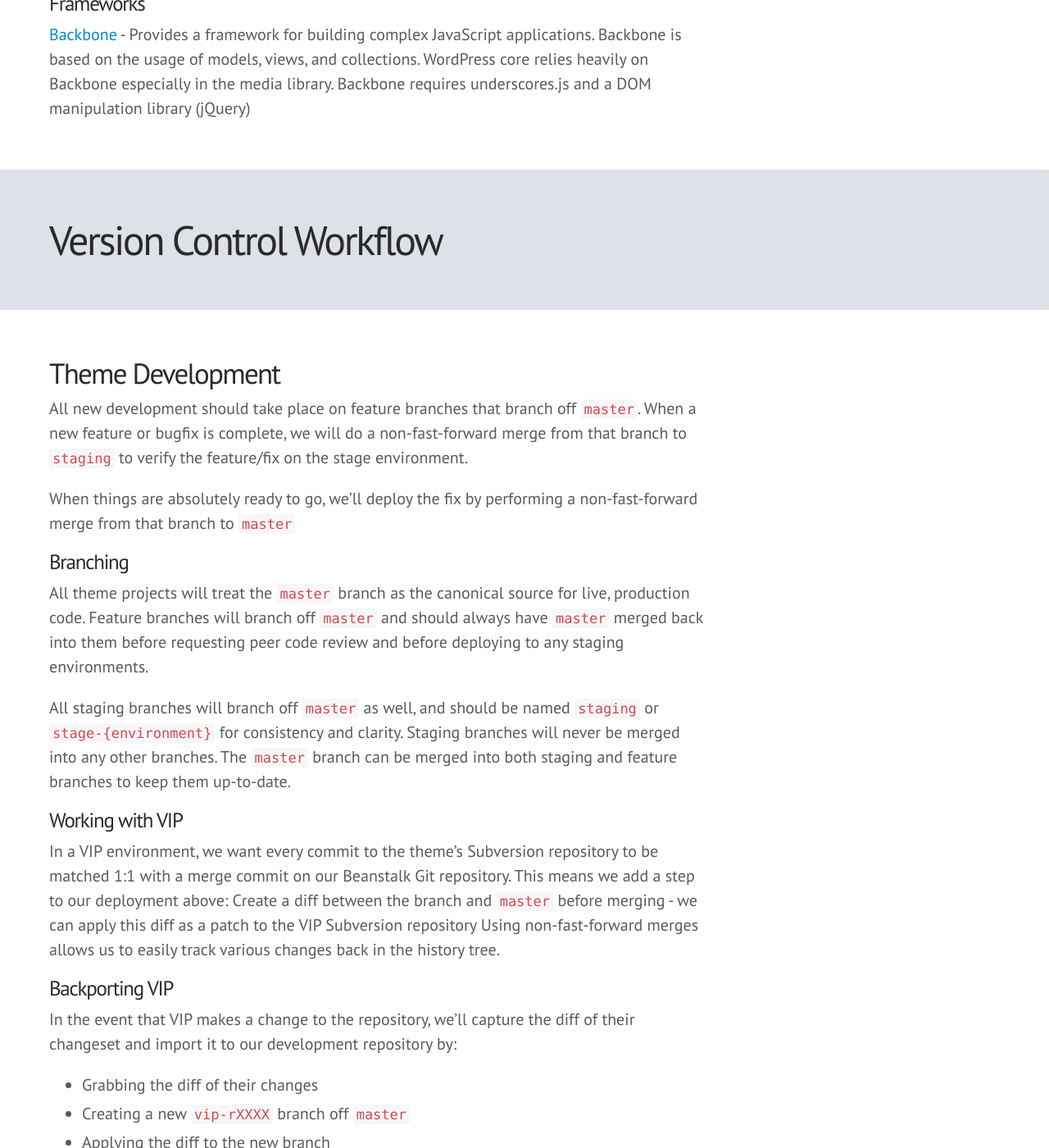
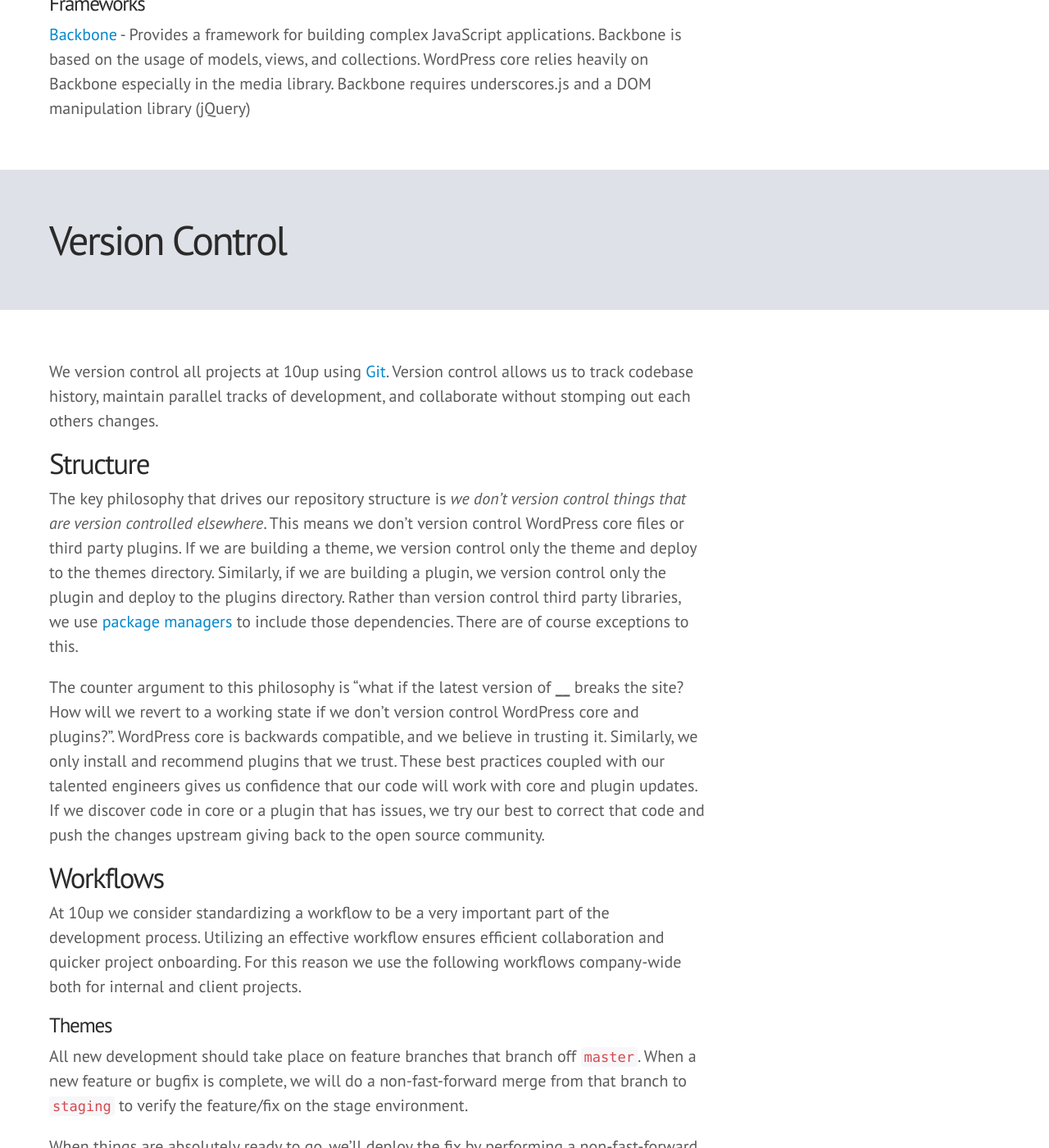
Before and after one commit to 10up/Engineering-Best-Practices, a Jekyll site: the page built from index.html, in a window 1280 px wide and 1400 px high, scrolled down 22768 px. Shown: the whole window at 82% size. Built offline with Jekyll 4.4.1, drawn with Linux system fonts in a browser that asks for light colours; some web fonts are replaced; Markdown is read by kramdown in place of the engine named in the settings; comment, search, counter and statistics services are not loaded; some of the changed text lies outside the part shown.

Commit message:
Restructure version control; add version control structure

````diff
--- a/_includes/markdown/Version-Control-Workflow.md
+++ b/_includes/markdown/Version-Control.md
@@ -1,21 +1,33 @@
-<h3 id="theme-workflow">Theme Development</h3>
+We version control all projects at 10up using [Git](http://git-scm.com/). Version control allows us to track codebase history, maintain parallel tracks of development, and collaborate without stomping out each others changes.
+
+<h3 id="version-control-structure">Structure</h3>
+
+The key philosophy that drives our repository structure is *we don't version control things that are version controlled elsewhere*. This means we don't version control WordPress core files or third party plugins. If we are building a theme, we version control only the theme and deploy to the themes directory. Similarly, if we are building a plugin, we version control only the plugin and deploy to the plugins directory. Rather than version control third party libraries, we use [package managers](#package-managers) to include those dependencies. There are of course exceptions to this.
+
+The counter argument to this philosophy is "what if the latest version of ______ breaks the site? How will we revert to a working state if we don't version control WordPress core and plugins?". WordPress core is backwards compatible, and we believe in trusting it. Similarly, we only install and recommend plugins that we trust. These best practices coupled with our talented engineers gives us confidence that our code will work with core and plugin updates. If we discover code in core or a plugin that has issues, we try our best to correct that code and push the changes upstream giving back to the open source community.
+
+<h3 id="workflows">Workflows</h3>
+
+At 10up we consider standardizing a workflow to be a very important part of the development process. Utilizing an effective workflow ensures efficient collaboration and quicker project onboarding. For this reason we use the following workflows company-wide both for internal and client projects.
+
+#### Themes
 
 All new development should take place on feature branches that branch off ```master```. When a new feature or bugfix is complete, we will do a non-fast-forward merge from that branch to ```staging``` to verify the feature/fix on the stage environment.
 
 When things are absolutely ready to go, we'll deploy the fix by performing a non-fast-forward merge from that branch to ```master```
 
-#### Branching
+##### Branching
 
 All theme projects will treat the ```master``` branch as the canonical source for live, production code. Feature branches will branch off ```master``` and should always have ```master``` merged back into them before requesting peer code review and before deploying to any staging environments.
 
 All staging branches will branch off ```master``` as well, and should be named ```staging``` or ```stage-{environment}``` for consistency and clarity. Staging branches will never be merged into any other branches. The ```master``` branch can be merged into both staging and feature branches to keep them up-to-date.
 
-#### Working with VIP
+##### Working with VIP
 
 In a VIP environment, we want every commit to the theme's Subversion repository to be matched 1:1 with a merge commit on our Beanstalk Git repository. This means we add a step to our deployment above: Create a diff between the branch and ```master``` before merging - we can apply this diff as a patch to the VIP Subversion repository
 Using non-fast-forward merges allows us to easily track various changes back in the history tree.
 
-#### Backporting VIP
+##### Backporting VIP
 
 In the event that VIP makes a change to the repository, we'll capture the diff of their changeset and import it to our development repository by:
 
@@ -25,7 +37,7 @@
 * Merging the branch to ```staging```, using a non-fast-forward merge
 * Merging the branch back to ```master```, again using a non-fast-forward merge
 
-#### Archiving Branches
+##### Archiving Branches
 
 This workflow will inevitably build up a large list of branches in the repository. To prevent a large number of unused branches living in the repository, we'll archive them after feature development is complete.
 
@@ -39,15 +51,15 @@
 
 The tag will allow us to easily return to the branch should we need to for any reason.
 
-<h3 id="plugin-workflow">Plugin Development</h3>
+#### Plugins
 
 Unlike theme development, the ```master``` branch represents a stable, released, versioned product. Ongoing development will happen on a ```develop``` branch, which it itself branched off ```master```.
 
-#### Branching
+##### Branching
 
 New features should be branched off ```develop``` and, once complete, merged back into ```develop``` using a non-fast-forward merge.
 
-#### Deploying
+##### Deploying
 
 When a new version is complete and ready to ship, update version slugs on ```develop```, then merge ```develop``` back to ```master``` (using a non-fast-forward merge). Tag the merge commit with the version number being released so we can keep track of where new versions land.
 
--- a/index.html
+++ b/index.html
@@ -24,10 +24,10 @@
 			<li><a href="#php-code-style">Code Style</a></li>
 			<li><a href="#php-libraries">Libraries and Frameworks</a></li>
 		</ul>
-		<h4><a href="#version-control-workflow">Version Control Workflow</a></h4>
+		<h4><a href="#version-control">Version Control</a></h4>
 		<ul>
-			<li><a href="#theme-workflow">Theme Development</a></li>
-			<li><a href="#plugin-workflow">Plugin Development</a></li>
+			<li><a href="structure">Structure</a></li>
+			<li><a href="workflows">Workflows</a></li>
 		</ul>
 	</div>
 	<div class="col">
@@ -86,36 +84,14 @@
 	</div>
 </div>
 
-<div class="heading" id="version-control-workflow">
-	<h2>Version Control Workflow</h2>
+<div class="heading" id="version-control">
+	<h2>Version Control</h2>
 </div>
 
 <div class="section">
 	<div class="col">
-		{% capture workflow %}{% include markdown/Version-Control-Workflow.md %}{% endcapture %}
+		{% capture workflow %}{% include markdown/Version-Control.md %}{% endcapture %}
 		{{ workflow | markdownify }}
-	</div>
-</div>
-
-<div class="heading" id="markup">
-	<h2>Markup</h2>
-</div>
-
-<div class="section">
-	<div class="col">
-		{% capture markup %}{% include markdown/Markup.md %}{% endcapture %}
-		{{ markup | markdownify }}
-	</div>
-</div>
-
-<div class="heading" id="css">
-	<h2>CSS</h2>
-</div>
-
-<div class="section">
-	<div class="col">
-		{% capture css %}{% include markdown/CSS.md %}{% endcapture %}
-		{{ css | markdownify }}
 	</div>
 </div>
 
````
Also changed, not shown: other parts of index.html (+0 -2 lines).
